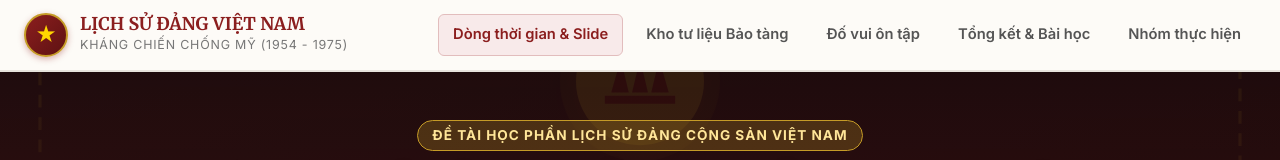
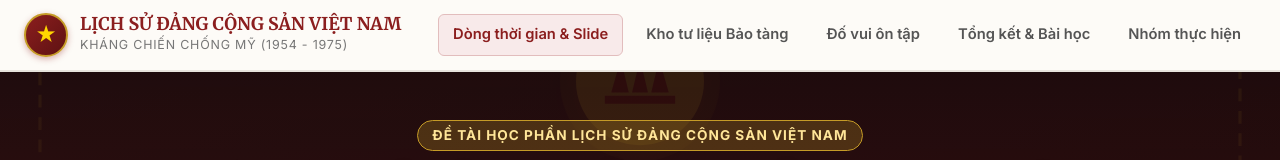
Before and after one commit to fgogudako/lsd-web, a plain HTML site: page src/index.html in a window 1280 px wide. Shown: the top 160 px of the page. Drawn offline with Linux system fonts and the light colour scheme.

Commit message:
fix: sửa title, đổi các file báo cáo MARKDOWN -> PDF

```diff
--- a/src/index.html
+++ b/src/index.html
@@ -28,7 +28,7 @@
         <a href="#" class="brand-wrapper">
           <div class="brand-badge">★</div>
           <div class="brand-text">
-            <h1>LỊCH SỬ ĐẢNG VIỆT NAM</h1>
+            <h1>LỊCH SỬ ĐẢNG CỘNG SẢN VIỆT NAM</h1>
             <span>Kháng chiến chống Mỹ (1954 - 1975)</span>
           </div>
         </a>
```
Also changed, not shown: 2 other files.
